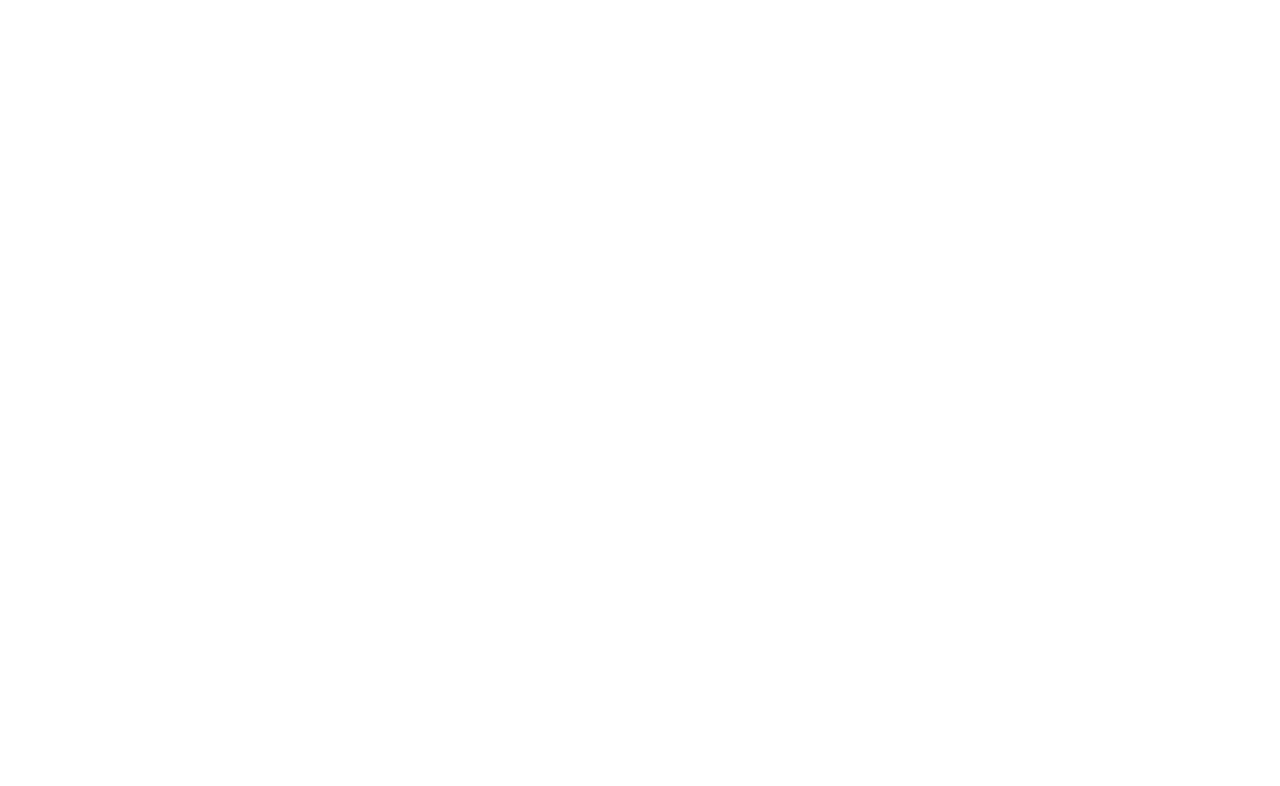
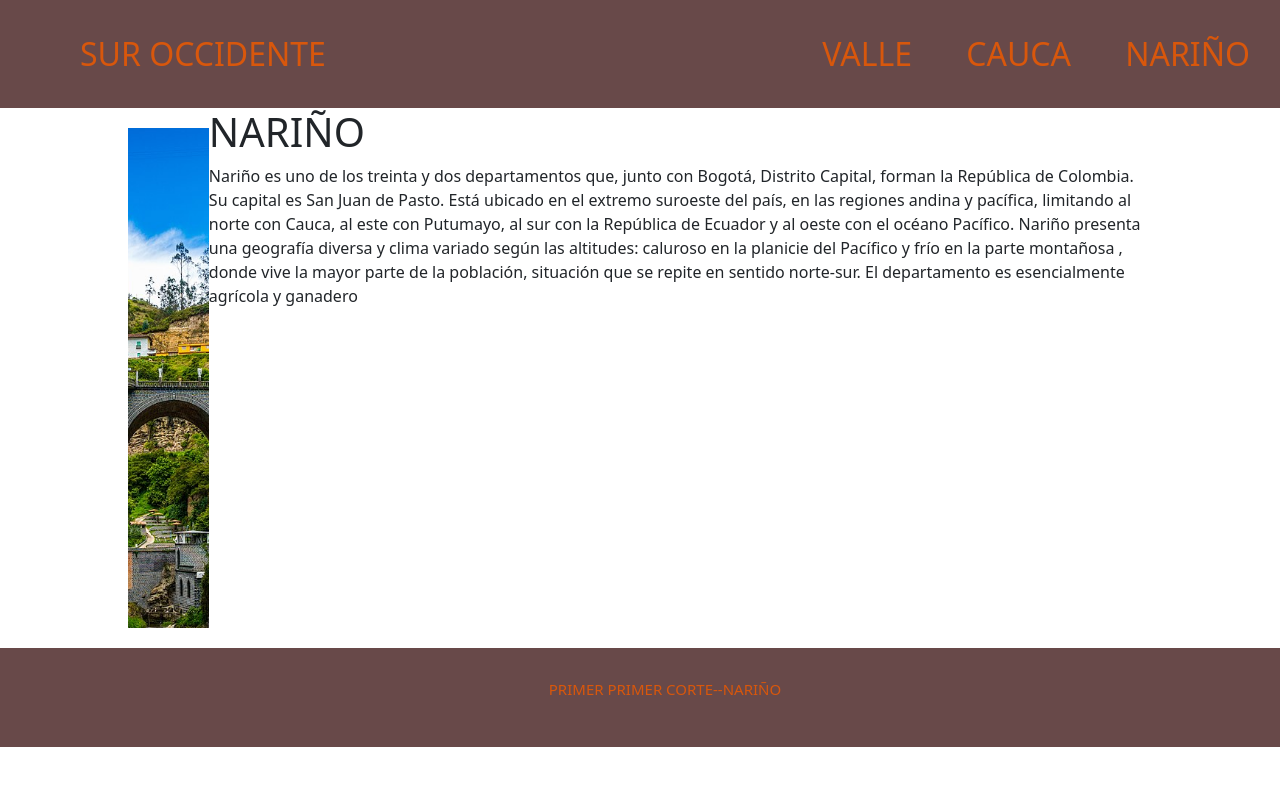
Before and after one commit to jhonchicangana/jhonchicangana, a plain HTML site: page PaginasHtml/nariño.html in a window 1280 px wide. Drawn offline with nearby package versions, Linux system fonts and the light colour scheme.

Commit message:
añadiendo Departamento de Nariño

```diff
--- a/PaginasHtml/nariño.html
+++ b/PaginasHtml/nariño.html
@@ -0,0 +1,47 @@
+<!DOCTYPE html>
+<html lang="en">
+<head>
+    <meta charset="UTF-8">
+
+    <link href="https://cdn.jsdelivr.net/npm/bootstrap@5.1.3/dist/css/bootstrap.min.css" rel="stylesheet" integrity="sha384-1BmE4kWBq78iYhFldvKuhfTAU6auU8tT94WrHftjDbrCEXSU1oBoqyl2QvZ6jIW3" crossorigin="anonymous">
+    <meta http-equiv="X-UA-Compatible" content="IE=edge">
+    <meta name="viewport" content="width=device-width, initial-scale=1.0">
+
+    <link rel="stylesheet" href="../css/css.css">
+    <title>NARIÑO</title>
+</head>
+<body>
+    <nav class="d-flex nav-space">
+        <div class="options-bar text-decoration">SUR OCCIDENTE</div>
+        <div class="">
+            <a class="options-bar text-decoration" href="./valle.html">VALLE</a>
+            <a class="options-bar text-decoration" href="./cauca.html">CAUCA</a>
+            <a class="options-bar text-decoration" href="./nariño.html">NARIÑO</a>
+        </div>
+    </nav>
+    <section class="principal d-flex ">
+        <div class="img-nariño"></div>
+        <div class="text-principal ">
+            <h1>NARIÑO</h1>
+            <P class="justify">
+                Nariño es uno de los treinta y dos departamentos que, junto con Bogotá, Distrito Capital,
+                forman la República de Colombia.
+                Su capital es San Juan de Pasto. Está ubicado en el extremo suroeste del país,
+                en las regiones andina y pacífica,
+                limitando al norte con Cauca, al este con Putumayo, al sur con la República
+                de Ecuador y al oeste con el océano Pacífico.
+
+                Nariño presenta una geografía diversa y clima variado según las altitudes: caluroso
+                en la planicie del Pacífico y frío en la parte montañosa
+                , donde vive la mayor parte de la población, situación que se repite en sentido norte-sur.
+                El departamento es esencialmente agrícola y ganadero
+        </div>
+
+    </section>
+    <footer class="d-flex nav-space footer-space">
+        <p class="options-bar text-decoration">PRIMER PRIMER CORTE--NARIÑO</p>
+
+    </footer>
+
+</body>
+</html>
--- a/css/css.css
+++ b/css/css.css
@@ -48,9 +48,9 @@
     margin-top: 20px;
 
 }
-/*
+
 .img-nariño {
-    background-image: url("../nariño/NARIÑO.jpg");
+    background-image: url("../NARIÑO/NARIÑO.jpg");
     background-size: cover;
     background-position: center;
     width: 40%;
```
